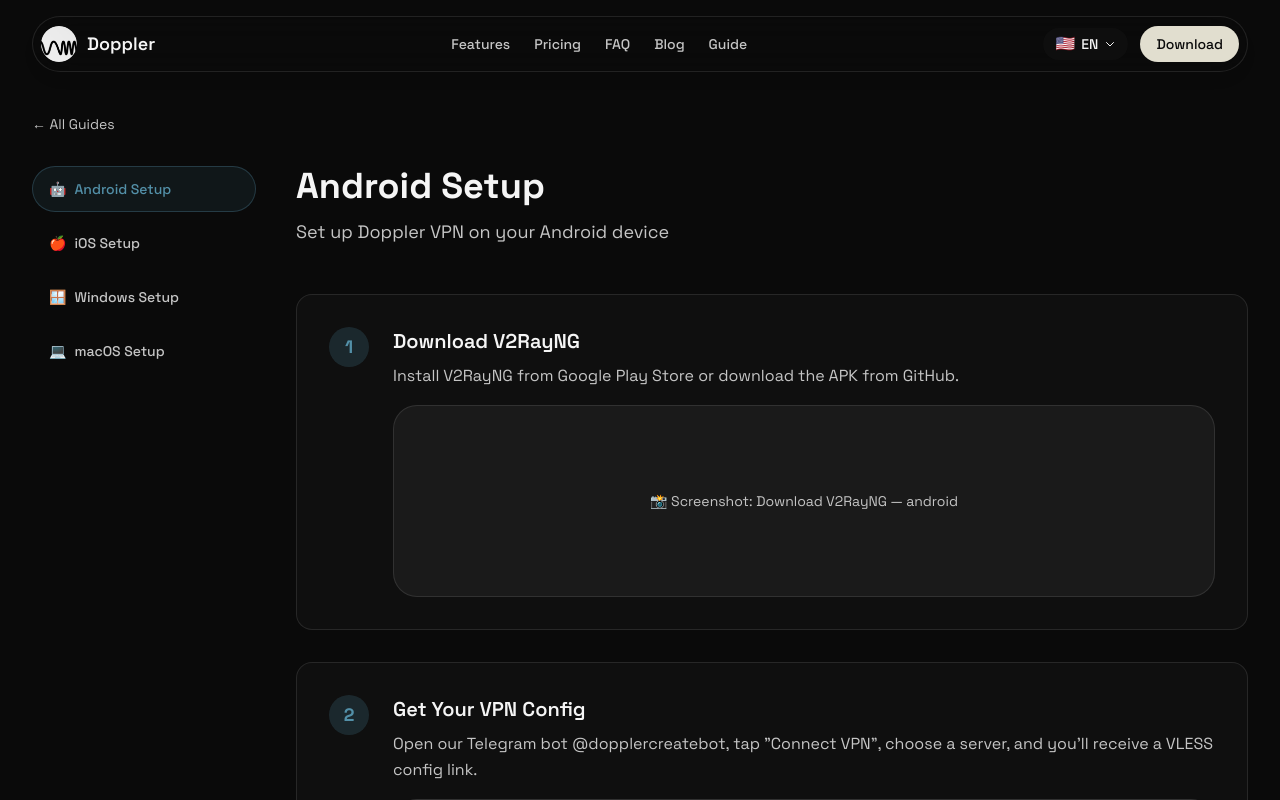
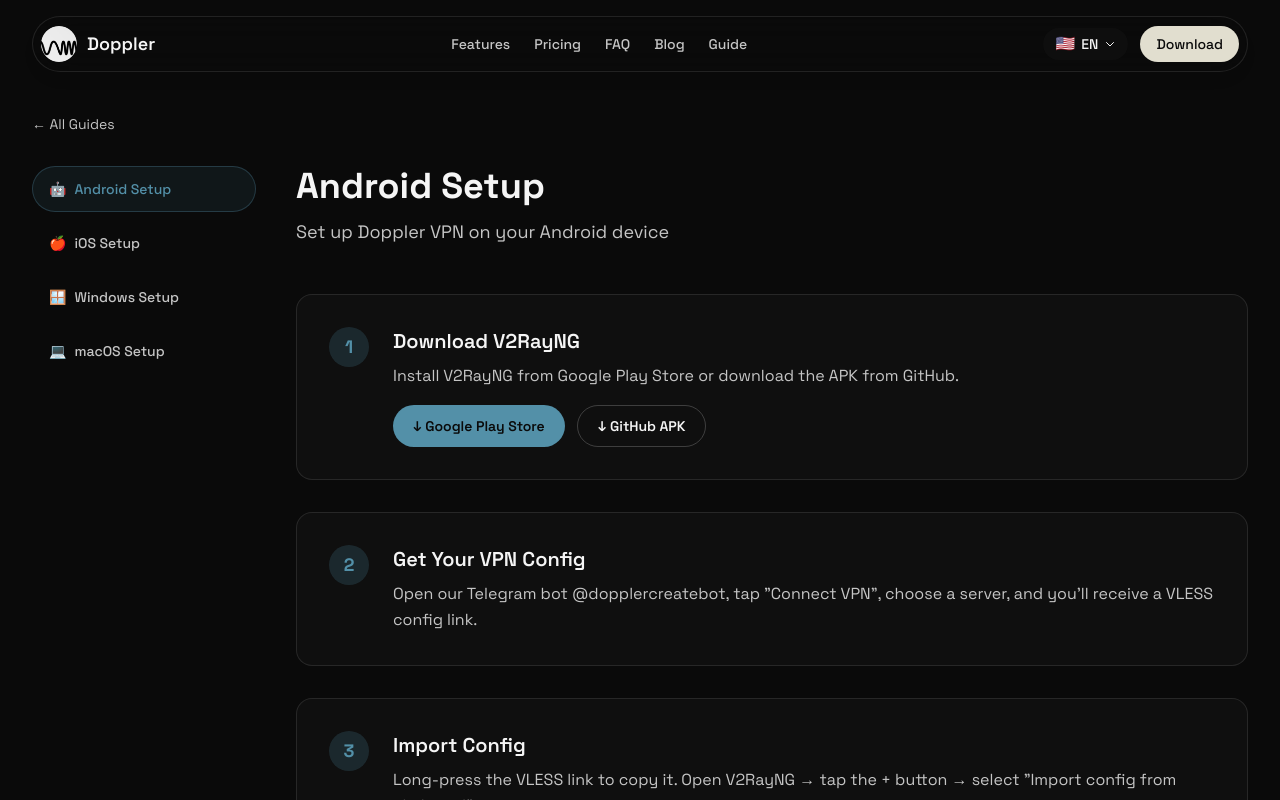
Before and after one commit to pochtmanr/dopplerland, a Next.js app: page /en/guide/android in a window 1280 px wide. Shown: the top 800 px of the page. Built offline with nearby package versions, Linux system fonts and the light colour scheme.

Commit message:
fix: remove screenshot placeholders, add CTA download buttons to guides

```diff
--- a/src/app/[locale]/guide/[device]/page.tsx
+++ b/src/app/[locale]/guide/[device]/page.tsx
@@ -17,6 +17,29 @@
     DEVICES.map((device) => ({ locale, device }))
   );
 }
+
+const DOWNLOAD_LINKS: Record<Device, { label: string; url: string; label2?: string; url2?: string }> = {
+  android: {
+    label: "step1PlayStore",
+    url: "https://play.google.com/store/apps/details?id=com.v2ray.ang",
+    label2: "step1GitHub",
+    url2: "https://github.com/2dust/v2rayNG/releases",
+  },
+  ios: {
+    label: "step1AppStore",
+    url: "https://apps.apple.com/app/streisand/id6450534064",
+  },
+  windows: {
+    label: "step1Download",
+    url: "https://github.com/2dust/v2rayN/releases",
+  },
+  mac: {
+    label: "step1Download",
+    url: "https://github.com/tzmax/V2RayXS/releases",
+    label2: "step1AppStore",
+    url2: "https://apps.apple.com/app/streisand/id6450534064",
+  },
+};
 
 const deviceNav: { id: Device; icon: string }[] = [
   { id: "android", icon: "🤖" },
@@ -97,7 +120,9 @@
 
               {/* Steps */}
               <div className="space-y-8 mb-16">
-                {steps.map((step) => (
+                {steps.map((step) => {
+                  const links = step.num === 1 ? DOWNLOAD_LINKS[d] : null;
+                  return (
                     <div
                       key={step.num}
                       className="relative flex gap-6 rounded-2xl border border-white/10 bg-bg-secondary/50 p-6 sm:p-8"
@@ -112,13 +137,32 @@
                         <p className="text-text-muted leading-relaxed">
                           {step.desc}
                         </p>
-                      {/* Screenshot placeholder */}
-                      <div className="mt-4 rounded-xl bg-white/5 border border-white/10 h-48 flex items-center justify-center text-text-muted text-sm">
-                        📸 Screenshot: {step.title} — {d}
+                        {links && (
+                          <div className="mt-4 flex flex-wrap gap-3">
+                            <a
+                              href={links.url}
+                              target="_blank"
+                              rel="noopener noreferrer"
+                              className="inline-flex items-center gap-2 px-5 py-2.5 bg-accent-teal text-bg-primary font-semibold rounded-xl hover:bg-accent-teal/90 transition-colors text-sm"
+                            >
+                              ↓ {t(`${d}.${links.label}`)}
+                            </a>
+                            {links.url2 && links.label2 && (
+                              <a
+                                href={links.url2}
+                                target="_blank"
+                                rel="noopener noreferrer"
+                                className="inline-flex items-center gap-2 px-5 py-2.5 border border-white/20 text-text-primary font-semibold rounded-xl hover:bg-white/5 transition-colors text-sm"
+                              >
+                                ↓ {t(`${d}.${links.label2}`)}
+                              </a>
+                            )}
+                          </div>
+                        )}
                       </div>
                     </div>
-                  </div>
-                ))}
+                  );
+                })}
               </div>
 
               {/* Troubleshooting */}
```
Lines whose indentation alone changed are shown as unchanged.
